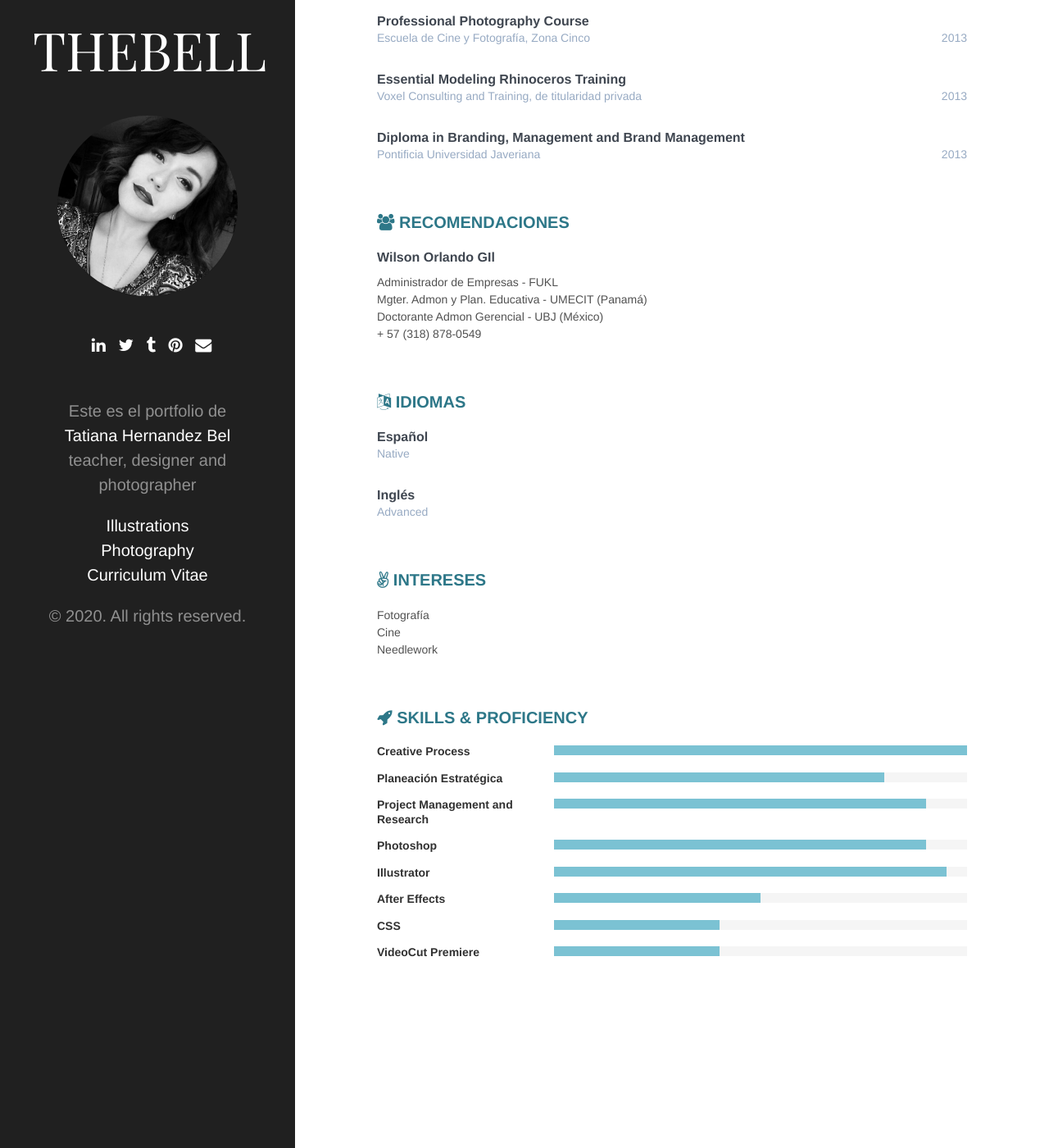
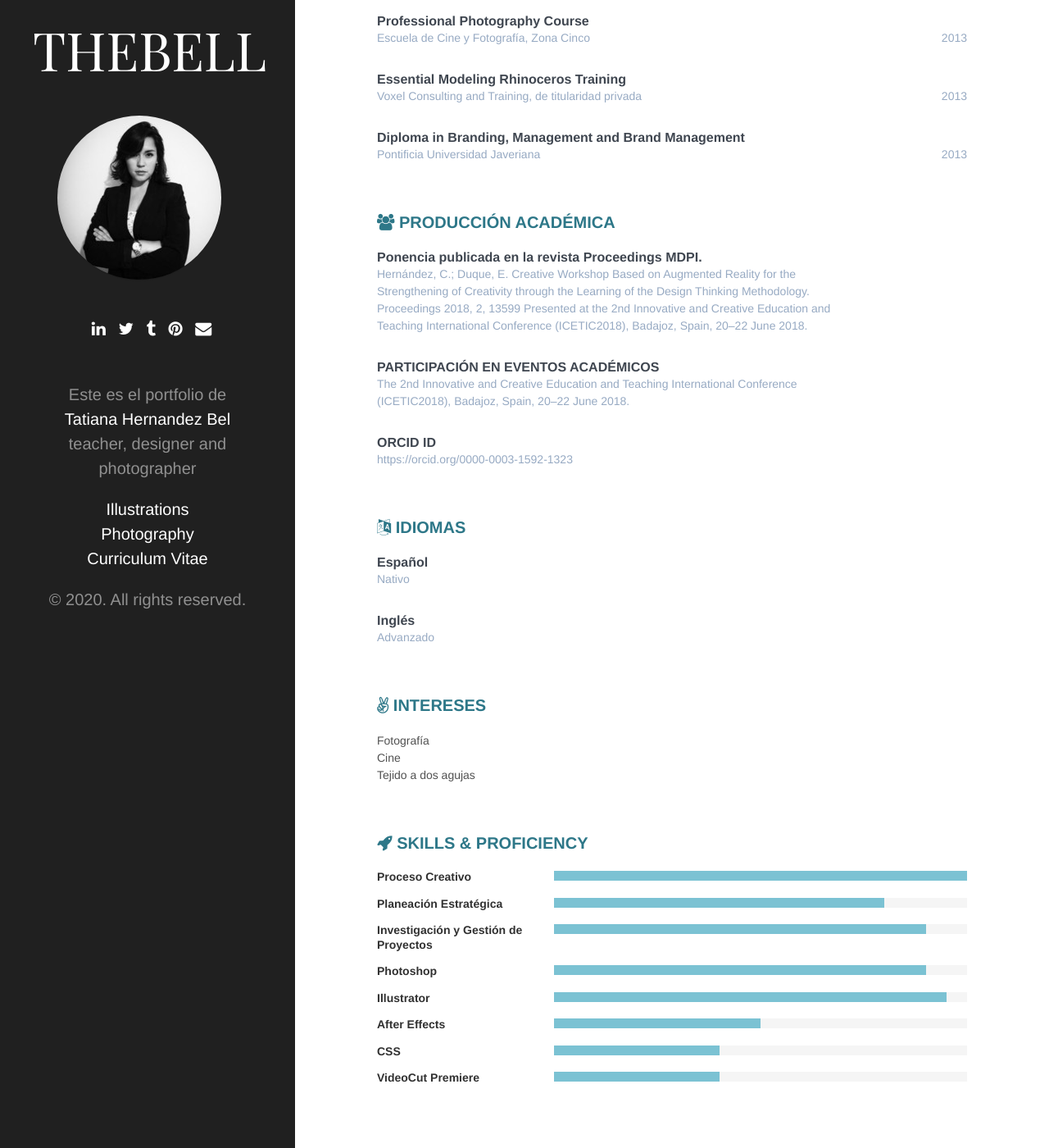
Before and after one commit to TatianaHbel/personal, a Jekyll site: the page built from _pages/curriculum.md, in a window 1280 px wide and 1400 px high, scrolled down 1455 px. Shown: the whole window at 82% size. Built offline with Jekyll 4.4.1, drawn with Linux system fonts in a browser that asks for light colours.

Commit message:
no message

```diff
--- a/_data/extra.yml
+++ b/_data/extra.yml
@@ -57,23 +57,23 @@ extra-es:
       - title: Diploma in Branding, Management and Brand Management
         subtitle: Pontificia Universidad Javeriana
         time: 2013
-  - name: Recomendaciones
+  - name: Producción Académica
     icon: fa-users
     items:
-      - title: Wilson Orlando GIl
-        subtitle:
-        description:
-          - paragraph: Administrador de Empresas - FUKL
-          - paragraph: Mgter. Admon y Plan. Educativa - UMECIT (Panamá)
-          - paragraph: Doctorante Admon Gerencial - UBJ (México)
-          - paragraph: + 57 (318) 878-0549
+      - title: Ponencia publicada en la revista Proceedings MDPI.
+        subtitle: Hernández, C.; Duque, E. Creative Workshop Based on Augmented Reality for the Strengthening of Creativity through the Learning of the Design Thinking Methodology. Proceedings 2018, 2, 13599 Presented at the 2nd Innovative and Creative Education and Teaching
+                  International Conference (ICETIC2018), Badajoz, Spain, 20–22 June 2018.
+      - title: PARTICIPACIÓN EN EVENTOS ACADÉMICOS
+        subtitle: The 2nd Innovative and Creative Education and Teaching International Conference (ICETIC2018), Badajoz, Spain, 20–22 June 2018.
+      - title: ORCID ID
+        subtitle: https://orcid.org/0000-0003-1592-1323
   - name: Idiomas
     icon: fa-language
     items:
       - title: Español
-        subtitle: Native
+        subtitle: Nativo
       - title: Inglés
-        subtitle: Advanced
+        subtitle: Advanzado
   - name: Intereses
     icon: fa-angellist
     items:
@@ -82,4 +82,4 @@ extra-es:
         description:
           - paragraph: Fotografía
           - paragraph: Cine
-          - paragraph: Needlework
+          - paragraph: Tejido a dos agujas
--- a/_data/general.yml
+++ b/_data/general.yml
@@ -4,7 +4,7 @@
 title:          THEBELL
 description:    This is the portfolio website of<br/><span style="color:white">Tatiana Hernandez Bel </span><br/>teacher, designer and photographer
 description-es: Este es el portfolio de <br/><span style="color:white">Tatiana Hernandez Bel </span><br/>teacher, designer and photographer
-image:          pp.jpg
+image:          0.jpeg
 twitter:        https://twitter.com/tatiHdez
 email:          tatihbel@gmail.com
 linkedin:       https://www.linkedin.com/in/cindy-tatiana-hernandez-beltran-b8859955/
--- a/_data/skills.yml
+++ b/_data/skills.yml
@@ -16,11 +16,11 @@ skills:
   - title: VideoCut Premiere
     level: 40%
 skills-es:
-  - title: Creative Process
+  - title: Proceso Creativo
     level: 100%
   - title: Planeación Estratégica
     level: 80%
-  - title: Project Management and Research
+  - title: Investigación y Gestión de Proyectos
     level: 90%
   - title: Photoshop
     level: 90%
```
